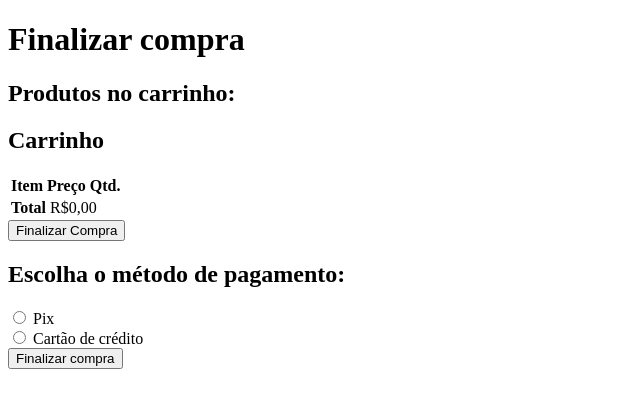
After one commit to peregrinno/ISI-02, a Flask app: page /finalizar_compra in a window 1280 px wide. The commit adds this page. Shown: the top 408 px of the page, without its empty margins (0-640 px from the left). Run offline with Flask 2, Linux system fonts and the light colour scheme; some libraries are stand-ins or nearby versions.

Commit message:
Esqueci o que fiz, mas ta tudo certo kkkk

```diff
--- a/app.py
+++ b/app.py
@@ -175,6 +175,20 @@ def edit():
 
     return render_template('edit.html', celular=celular)
 
+@app.route('/finalizar_compra', methods=['GET', 'POST'])
+def finalizar_compra():
+    if request.method == 'POST':
+        # Obtenha o método de pagamento escolhido pelo usuário
+        metodo_pagamento = request.form['metodo_pagamento']
+
+        # Faça o processamento do pagamento aqui
+        # ...
+
+        # Redirecione o usuário para a página de sucesso do pagamento
+        return redirect(url_for('sucesso_pagamento'))
+
+    # Se a requisição for GET, renderize a página de finalizar compra com os itens do carrinho
+    return render_template('finalizar_compra.html', cartItems=cartItems, cartTotal=cartTotal)
 
 
 if __name__ == '__main__':
--- a/static/js/script.js
+++ b/static/js/script.js
@@ -12,11 +12,16 @@ elementosCelular.forEach(elemento => {
     celulares.push([nomeCelular, precoCelular]);
 });
 
-console.log(celulares);
-
 // função para atualizar a tabela do carrinho
 function atualizarCarrinho() {
+    document.querySelector('.container-cart').style.display = "flex";
     const carrinho = document.querySelector('.cart-table tbody');
+
+
+    // atualiza os valores dos campos hidden do formulário
+    const cartItemsInput = document.querySelector('input[name="cartItems"]');
+    const cartTotalInput = document.querySelector('input[name="cartTotal"]');
+
     carrinho.innerHTML = '';
 
     // loop pelos itens do carrinho
@@ -42,6 +47,9 @@ function atualizarCarrinho() {
         const totalContainer = document.querySelector('.cart-total-container span');
         totalContainer.textContent = 'R$ ' + cartTotal.toFixed(2);
     }
+
+    cartItemsInput.value = JSON.stringify(cartItems);
+    cartTotalInput.value = cartTotal.toFixed(2);
 }
 
 // função para adicionar um item ao carrinho
--- /dev/null
+++ b/templates/finalizar_compra.html
@@ -0,0 +1,60 @@
+<!DOCTYPE html>
+<html lang="pt-BR">
+<head>
+    <meta charset="UTF-8">
+    <meta http-equiv="X-UA-Compatible" content="IE=edge">
+    <meta name="viewport" content="width=device-width, initial-scale=1.0">
+    <title>Finalizar compra</title>
+</head>
+<body>
+    <h1>Finalizar compra</h1>
+    <div>
+      <h2>Produtos no carrinho:</h2>
+      <h2 class="section-title">Carrinho</h2>
+
+            <table class="cart-table">
+                <thead>
+                    <tr>
+                        <th class="table-head-item first-col">Item</th>
+                        <th class="table-head-item second-col">Preço</th>
+                        <th class="table-head-item third-col">Qtd.</th>
+                    </tr>
+                </thead>
+
+                <tbody class="cart-tbody">
+                </tbody>
+
+                <tfoot>
+                    <tr>
+                        <td colspan="3" class="cart-total-container">
+                            <strong>Total</strong>
+                            <span>R$0,00</span>
+                        </td>
+                    </tr>
+                </tfoot>
+            </table>
+
+            <button type="button" class="btn btn-primary" >Finalizar Compra</button>
+    </div>
+    <div>
+      <h2>Escolha o método de pagamento:</h2>
+      <form action="/finalizar_compra" method="POST">
+        <label>
+          <input type="radio" name="metodo_pagamento" value="pix">
+          Pix
+        </label>
+        <br>
+        <label>
+          <input type="radio" name="metodo_pagamento" value="cartao_credito">
+          Cartão de crédito
+        </label>
+        <br>
+        <button type="submit">Finalizar compra</button>
+      </form>
+    </div>
+    <script src="https://code.jquery.com/jquery-3.5.1.slim.min.js"></script>
+    <script src="https://cdn.jsdelivr.net/npm/popper.js@1.16.0/dist/umd/popper.min.js"></script>
+    <script src="https://stackpath.bootstrapcdn.com/bootstrap/4.5.2/js/bootstrap.min.js"></script>
+    <script src="{{ url_for('static', filename='/js/script.js') }}"></script>
+</body>
+</html>
```
Also changed, not shown: static/css/market.css (+14 -83 lines), templates/market.html (+8 -4 lines).
